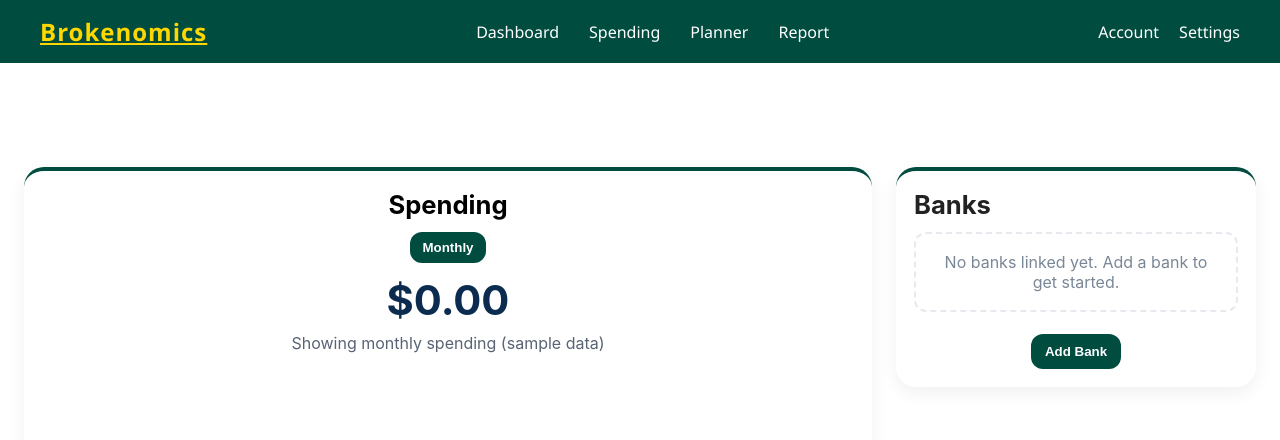
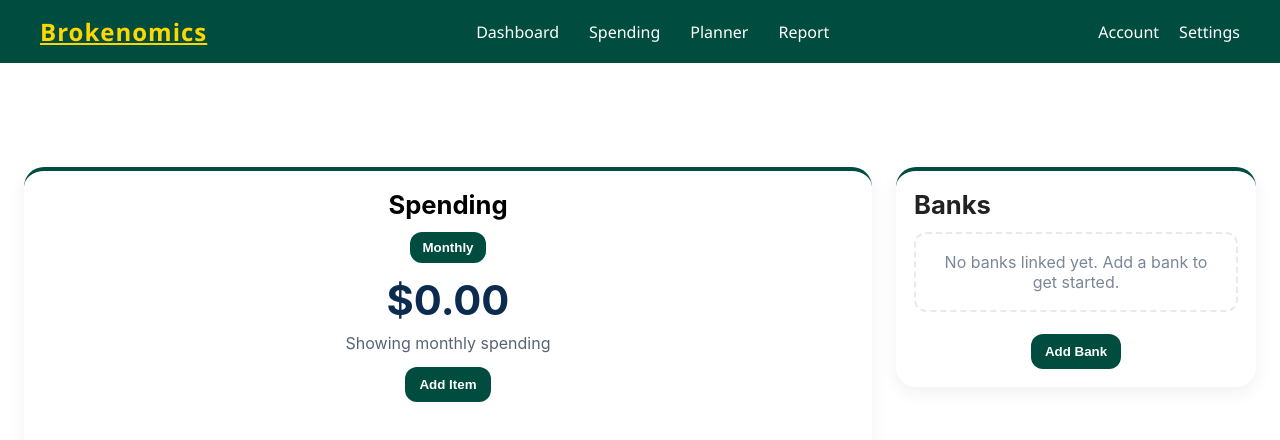
Before and after one commit to egiron1024/CEN4721-Budgeting-Website, a React (Create React App) app in the folder frontend/: page /spending in a window 1280 px wide. Shown: the top 440 px of the page. Built offline with nearby package versions, Linux system fonts and the light colour scheme.

Commit message:
Update spending.css & spending.js to include new add spending button, fix weekly monthly yearly spending, applied verifications for inputing new spendings

```diff
--- a/frontend/src/components/spending.css
+++ b/frontend/src/components/spending.css
@@ -95,6 +95,25 @@
 	color: #586374;
 }
 
+/* Add-item form and recent list */
+.add-item{ margin-top: 14px; }
+.add-form{ margin-top: 10px; display: flex; flex-direction: column; gap: 8px; }
+.add-form label{ font-size: 0.9rem; color: #333; display: flex; flex-direction: column; }
+.add-form input{ padding: 8px 10px; border-radius: 8px; border: 1px solid #e3e6eb; font-size: 0.95rem; }
+.add-form label.has-error input{ border-color: #ff6b6b; }
+.field-error{ color: #ff4d4f; font-size: 0.85rem; margin-top: 6px; }
+.recent-list{ margin-top: 12px; }
+.recent-list h4{ margin: 6px 0; font-size: 1rem; }
+.recent-list ul{ list-style: none; padding: 0; margin: 0; }
+.recent-list li{ padding: 6px 0; border-bottom: 1px solid #f1f3f6; display:flex; justify-content: space-between; }
+.recent-list .date{ color:#8892a0; font-size:0.85rem; margin-left: 8px; }
+
+.recent-item{ display:flex; justify-content:space-between; align-items:center; }
+.recent-left{ font-size:0.95rem; }
+.recent-right{ display:flex; gap:10px; align-items:center; }
+.delete-btn{ background: transparent; border: 1px solid #ff6b6b; color: #ff4d4f; padding: 6px 8px; border-radius: 8px; cursor: pointer; font-size: 0.85rem; }
+.delete-btn:hover{ background: rgba(255,75,75,0.06); }
+
 .spending-right{
 	min-height: 180px;
 }
--- a/frontend/src/components/spending.js
+++ b/frontend/src/components/spending.js
@@ -11,6 +11,10 @@ function Spending(){
     const [animate, setAnimate] = useState(false);
     const [banks, setBanks] = useState([]); // placeholder for linked banks
     const [mounted, setMounted] = useState(false); // for mount animation
+    const [spendings, setSpendings] = useState([]); // local placeholder spendings
+    const [showAdd, setShowAdd] = useState(false);
+    const [form, setForm] = useState({ amount: '', name: '', date: '' });
+    const [errors, setErrors] = useState({ name: '', amount: '', date: '' });
 
     // --- Handlers
     function nextRange(){
@@ -27,6 +31,109 @@ function Spending(){
         } else {
             setBanks([]);
         }
+    }
+
+    // --- Spending form handlers
+    function toggleAddForm(){
+        setShowAdd(!showAdd);
+    }
+
+    function handleFormChange(e){
+        const { name, value } = e.target;
+        setForm(prev => ({ ...prev, [name]: value }));
+        // validate on change
+        validateField(name, value);
+    }
+
+    function validateField(name, value){
+        let msg = '';
+        if (name === 'name'){
+            if (!value || value.trim().length === 0) msg = 'Name is required';
+        }
+        if (name === 'amount'){
+            const n = parseFloat(value);
+            if (value === '') msg = 'Amount is required';
+            else if (Number.isNaN(n) || n <= 0) msg = 'Enter a positive number';
+        }
+        if (name === 'date'){
+            if (value){
+                const D = new Date(value);
+                if (Number.isNaN(D.getTime())) msg = 'Invalid date';
+            }
+        }
+        setErrors(prev => ({ ...prev, [name]: msg }));
+        return msg === '';
+    }
+
+    function addSpending(e){
+        e.preventDefault();
+        // validate all fields before submitting
+        const validName = validateField('name', form.name);
+        const validAmount = validateField('amount', form.amount);
+        const validDate = validateField('date', form.date);
+        if (!validName || !validAmount || !validDate) return;
+
+        const amt = parseFloat(form.amount) || 0;
+        const item = { id: Date.now(), amount: amt, name: form.name.trim() || 'Unnamed', date: form.date || new Date().toISOString().slice(0,10) };
+        setSpendings(prev => [item, ...prev]);
+        // reset form
+        setForm({ amount: '', name: '', date: '' });
+        setErrors({ name: '', amount: '', date: '' });
+        setShowAdd(false);
+    }
+
+    function deleteSpending(id){
+        setSpendings(prev => prev.filter(s => s.id !== id));
+    }
+
+    function calcTotal(){
+        // compute total based on currently selected range
+        const range = ranges[rangeIndex] ? ranges[rangeIndex].toLowerCase() : 'monthly';
+        const today = new Date();
+
+        function toDateOnly(d){
+            const D = new Date(d);
+            if (Number.isNaN(D.getTime())) return null;
+            return new Date(D.getFullYear(), D.getMonth(), D.getDate());
+        }
+
+        // build inclusive start/end datetimes for the chosen range
+        const startOfToday = new Date(today.getFullYear(), today.getMonth(), today.getDate(), 0, 0, 0, 0);
+        const endOfToday = new Date(today.getFullYear(), today.getMonth(), today.getDate(), 23, 59, 59, 999);
+
+        let start;
+        let end;
+
+        if (range === 'weekly'){
+            // last 7 calendar days (including today)
+            start = new Date(startOfToday.getFullYear(), startOfToday.getMonth(), startOfToday.getDate() - 6, 0,0,0,0);
+            end = endOfToday;
+        } else if (range === 'monthly'){
+            // from the 1st of this month to the end of this month
+            start = new Date(today.getFullYear(), today.getMonth(), 1, 0,0,0,0);
+            end = new Date(today.getFullYear(), today.getMonth() + 1, 0, 23,59,59,999); // last day of month
+        } else if (range === 'yearly'){
+            start = new Date(today.getFullYear(), 0, 1, 0,0,0,0);
+            end = new Date(today.getFullYear(), 11, 31, 23,59,59,999);
+        } else {
+            // include everything
+            start = new Date(0);
+            end = endOfToday;
+        }
+
+        return spendings.reduce((sum, it) => {
+            let D;
+            // If date looks like YYYY-MM-DD, parse as local date to avoid timezone offset issues
+            if (typeof it.date === 'string' && /^\d{4}-\d{2}-\d{2}$/.test(it.date)){
+                const [y, m, d] = it.date.split('-').map(Number);
+                D = new Date(y, m - 1, d, 12, 0, 0, 0); // noon to be safe across timezones
+            } else {
+                D = new Date(it.date);
+            }
+            if (Number.isNaN(D.getTime())) return sum;
+            if (D >= start && D <= end) return sum + Number(it.amount || 0);
+            return sum;
+        }, 0);
     }
 
     // --- Effects
@@ -46,8 +153,52 @@ function Spending(){
                     <button className="toggle-btn" onClick={nextRange} aria-label="Change range">{ranges[rangeIndex]}</button>
                 </div>
                 <div className="card-body">
-                    <div className={`big-value ${animate ? 'pop' : ''}`}>$0.00</div>
-                    <div className={`small-note ${animate ? 'pop' : ''}`}>Showing {ranges[rangeIndex].toLowerCase()} spending (sample data)</div>
+                    <div className={`big-value ${animate ? 'pop' : ''}`}>${calcTotal().toFixed(2)}</div>
+                    <div className={`small-note ${animate ? 'pop' : ''}`}>Showing {ranges[rangeIndex].toLowerCase()} spending</div>
+
+                    <div className="add-item">
+                        <button className="bank-btn" onClick={toggleAddForm}>{showAdd ? 'Cancel' : 'Add Item'}</button>
+                    </div>
+
+                    {showAdd && (
+                        <form className="add-form" onSubmit={addSpending} noValidate>
+                            <label className={errors.name ? 'has-error' : ''}>
+                                Item
+                                <input name="name" value={form.name} onChange={handleFormChange} placeholder="Coffee, Groceries, ..." />
+                                {errors.name && <div className="field-error">{errors.name}</div>}
+                            </label>
+                            <label className={errors.amount ? 'has-error' : ''}>
+                                Amount
+                                <input name="amount" value={form.amount} onChange={handleFormChange} placeholder="0.00" />
+                                {errors.amount && <div className="field-error">{errors.amount}</div>}
+                            </label>
+                            <label className={errors.date ? 'has-error' : ''}>
+                                Date
+                                <input type="date" name="date" value={form.date} onChange={handleFormChange} />
+                                {errors.date && <div className="field-error">{errors.date}</div>}
+                            </label>
+                            <div style={{marginTop:8}}>
+                                <button className="bank-btn" type="submit" disabled={!!(errors.name || errors.amount || errors.date)}>Save</button>
+                            </div>
+                        </form>
+                    )}
+
+                    {spendings.length > 0 && (
+                        <div className="recent-list">
+                            <h4>Recent</h4>
+                            <ul>
+                                {spendings.slice(0,5).map(s => (
+                                    <li key={s.id} className="recent-item">
+                                        <div className="recent-left">{s.name} — ${Number(s.amount).toFixed(2)}</div>
+                                        <div className="recent-right">
+                                            <span className="date">{s.date}</span>
+                                            <button className="delete-btn" onClick={() => deleteSpending(s.id)} aria-label={`Delete ${s.name}`}>Delete</button>
+                                        </div>
+                                    </li>
+                                ))}
+                            </ul>
+                        </div>
+                    )}
                 </div>
             </div>
 
```
